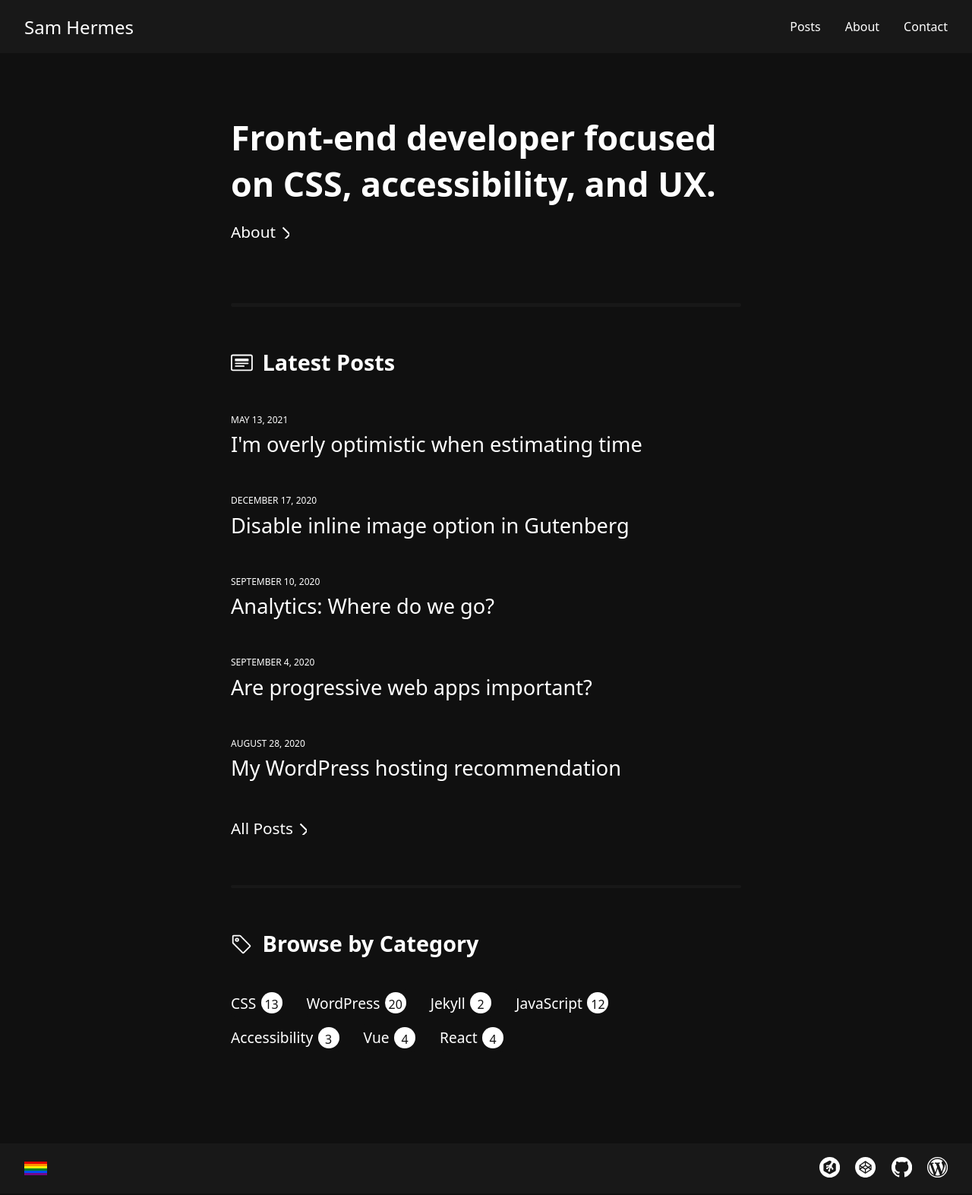
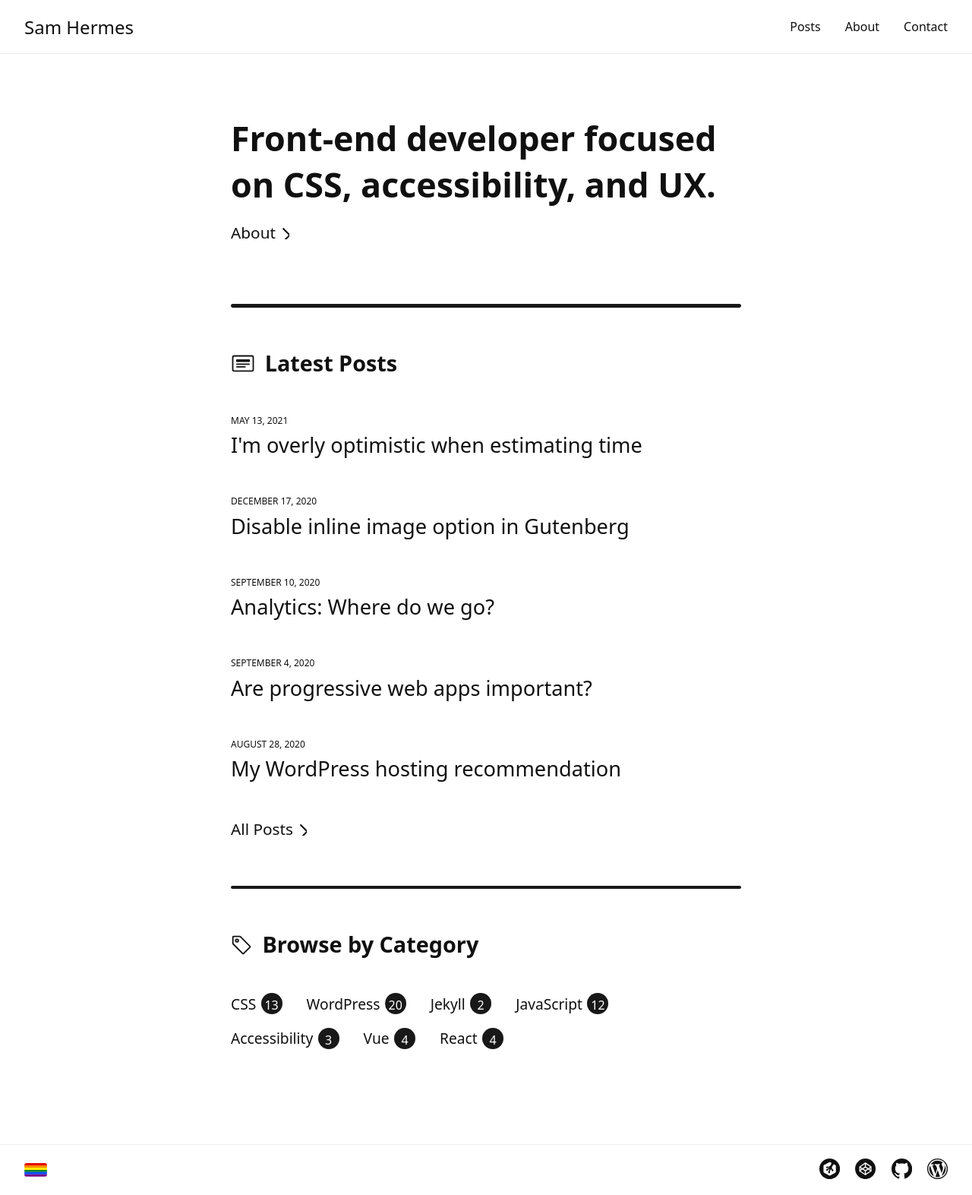
Before and after one commit to samhermes/samhermes.github.io, a Jekyll site: the page built from index.md, in a window 1280 px wide. Shown: the whole page at 76% size. Built offline with Jekyll 4.4.1, drawn with Linux system fonts in a browser that asks for light colours.

Commit message:
Bring back dark/light mode versions

```diff
--- a/_includes/head.html
+++ b/_includes/head.html
@@ -7,7 +7,7 @@
 <meta name="description"
     content="{% if page.excerpt %}{{ page.excerpt | strip_html | strip_newlines | truncate: 160 }}{% else %}{{ site.description }}{% endif %}">
 
-<link rel="stylesheet" href="/css/main.css?v=1.2.1">
+<link rel="stylesheet" href="/css/main.css?v=1.2.2">
 {% if page.custom_css %}
 <link rel="stylesheet" href="{{ page.custom_css }}.css">
 {% endif %}
--- a/_sass/_base.scss
+++ b/_sass/_base.scss
@@ -13,9 +13,14 @@ dl, dd, ol, ul, figure {
 
 body {
 	font: 300 100% $base-font-family;
-	color: #fff;
-	background-color: $color-dark;
+	color: $color-dark;
+	background-color: #fff;
 	-webkit-text-size-adjust: 100%;
+
+	@media (prefers-color-scheme: dark) {
+		color: #fff;
+		background-color: $color-dark;
+	}
 }
 
 h1, h2, h3, h4, h5, h6,
@@ -45,18 +50,30 @@ h1, h2, h3, h4, h5, h6 {
 }
 
 a {
-	color: #fff;
+	color: $color-dark;
 	text-decoration: none;
 
 	&:hover {
+		color: $color-dark;
+	}
+
+	@media (prefers-color-scheme: dark) {
 		color: #fff;
+
+		&:hover {
+			color: #fff;
+		}
 	}
 }
 
 blockquote {
-	border-left: 0.25em solid #fff;
+	border-left: 0.25em solid $color-dark;
 	padding-left: 1.3rem;
 	font-style: italic;
+
+	@media (prefers-color-scheme: dark) {
+		border-left-color: #fff;
+	}
 
 	> :last-child {
 		margin-bottom: 0;
--- a/_sass/_global.scss
+++ b/_sass/_global.scss
@@ -1,10 +1,16 @@
 .site-header {
   padding: 0.7em 0;
   margin: 0 auto;
-  background-color: $color-less-dark;
+  background: #fff;
+  border-bottom: 1px solid #eee;
 
   @media screen and (min-width: 33em) {
     padding: 1rem 0;
+  }
+
+  @media (prefers-color-scheme: dark) {
+    background-color: $color-less-dark;
+    border-bottom: none;
   }
 
   .type-posts & {
@@ -12,9 +18,11 @@
     top: 0;
 
     @supports (backdrop-filter: none) or (--webkit-backdrop-filter: none) {
-      background-color: rgba($color-less-dark, 0.7);
-      -webkit-backdrop-filter: blur(18px);
-      backdrop-filter: blur(18px);
+      @media (prefers-color-scheme: dark) {
+        background-color: rgba($color-less-dark, 0.7);
+        -webkit-backdrop-filter: blur(18px);
+        backdrop-filter: blur(18px);
+      }
     }
   }
 
@@ -137,8 +145,14 @@
   box-sizing: border-box;
   padding: 1rem 0;
   margin: 0 auto;
-  background-color: $color-less-dark;
+  background-color: #fff;
+  border-top: 1px solid #eee;
   position: relative;
+
+  @media (prefers-color-scheme: dark) {
+    background-color: $color-less-dark;
+    border-top: none;
+  }
 
   .contain {
     display: flex;
@@ -154,6 +168,10 @@
 
   .full-width & .contain {
     max-width: 87.5em;
+  }
+
+  .pride {
+    border-radius: 3px;
   }
 }
 
--- a/_sass/_home.scss
+++ b/_sass/_home.scss
@@ -52,7 +52,7 @@
         }
 
         svg {
-            margin: 0 0.8rem -0.25rem 0;
+            margin: 0 0.8rem -0.25rem -0.01rem;
         }
     }
 
--- a/_sass/_posts.scss
+++ b/_sass/_posts.scss
@@ -3,9 +3,13 @@
     position: -webkit-sticky;
     position: sticky;
     top: 0;
-    background: $color-dark;
+    background: #fff;
     padding: 0.75rem 0;
     margin: 0;
+  }
+
+  @media (prefers-color-scheme: dark) {
+    background-color: $color-dark;
   }
 
   ul {
@@ -103,11 +107,15 @@
     margin-left: 2rem;
 
     @media screen and (min-width: 37.5em) {
-      margin-left: 2.5rem;
+      margin-left: 2.8rem;
     }
 
-    li a {
-      padding: 0.1rem 0;
+    li {
+      margin-right: 1rem;
+
+      a {
+        padding: 0.1rem 0;
+      }
     }
   }
 }
@@ -129,8 +137,6 @@
     }
 
     a {
-      background: $color-dark;
-      color: #fff;
       padding: 0.3rem 0;
       border-radius: 0.25em;
       display: inline-flex;
@@ -145,12 +151,17 @@
       font-size: 1rem;
       width: 1.75rem;
       height: 1.75rem;
-      background: #fff;
-      color: $color-dark;
+      background-color: $color-less-dark;
+      color: #fff;
       padding: 0.3rem;
       margin-left: 0.4rem;
       border-radius: 50%;
       text-align: center;
+
+      @media (prefers-color-scheme: dark) {
+        background: #fff;
+        color: $color-dark;
+      }
     }
   }
 }
@@ -247,13 +258,19 @@
   li {
     code {
       font-size: 1rem;
-      background: #1a1c24;
+      background: $color-light;
+      border: 1px solid $color-medium;
       padding: 0.2em 0.5em;
       border-radius: 0.2em;
       word-wrap: break-word;
 
       @media screen and (min-width: 37.5em) {
         font-size: 1.1rem;
+      }
+
+      @media (prefers-color-scheme: dark) {
+        background-color: #1a1c24;
+        border: 1px solid $dark-border-color;
       }
     }
   }
@@ -286,7 +303,7 @@
     border: 0;
     height: 2px;
     border-radius: 1px;
-    background: #fff;
+    background: currentColor;
     max-width: 6rem;
   }
 }
@@ -332,12 +349,17 @@
   text-align: center;
   margin: 3rem 0 0;
   padding: 1.5rem;
-  background: $color-less-dark;
-  border: 1px solid $dark-border-color;
+  background-color: $color-light;
+  border: 1px solid $color-medium;
   border-radius: 0.5rem;
 
   @media screen and (min-width: 37.5em) {
     font-size: 1.4rem;
+  }
+
+  @media (prefers-color-scheme: dark) {
+    background: $color-less-dark;
+    border-color: $dark-border-color;
   }
 
   p {
--- a/css/main.scss
+++ b/css/main.scss
@@ -8,6 +8,8 @@ $base-font-family: system-ui, -apple-system, BlinkMacSystemFont, "Segoe UI", Rob
 $color-dark: #101010;
 $color-less-dark: #181818;
 $dark-border-color: rgba(255, 255, 255, 0.1);
+$color-light: #eee;
+$color-medium: #ddd;
 
 // Import partials from `sass_dir` (defaults to `_sass`)
 @import
```
Also changed, not shown: _includes/arrow.svg, _includes/codepen.svg, _includes/github.svg, _includes/posts.svg, _includes/pride.svg, _includes/treehouse.svg, _includes/wordpress.svg.
